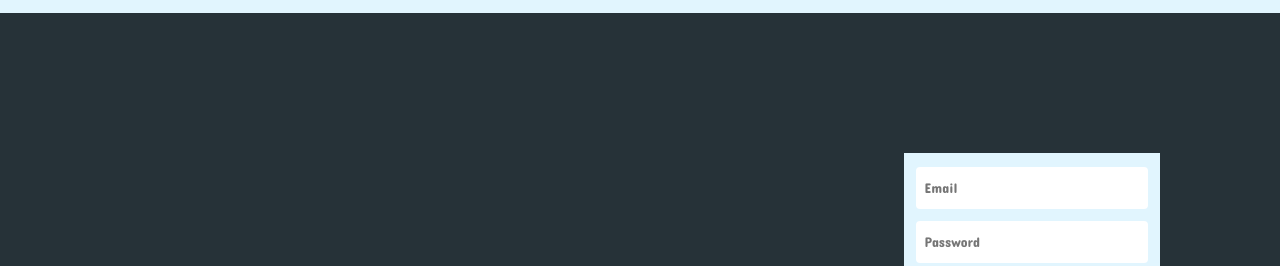
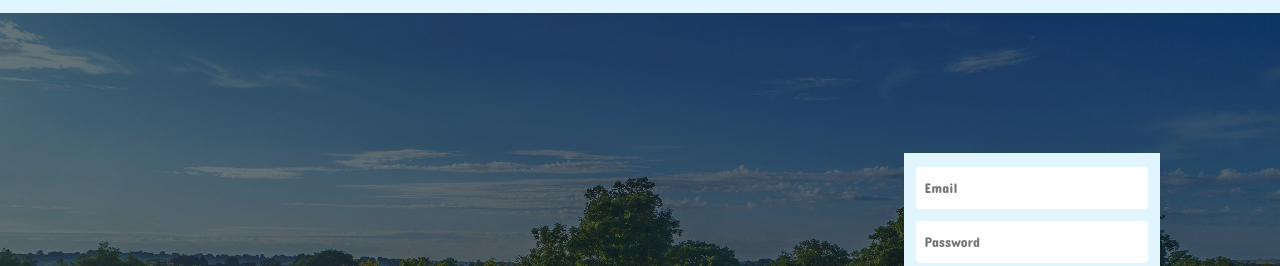
Before and after one commit to zediculz/farmersclub, a plain HTML site: page index.html in a window 1280 px wide. Shown: the part 83-349 px from the top of the page. Drawn offline with Linux system fonts and the light colour scheme; the site is published under a folder, as on GitHub Pages, so addresses that start at the root find nothing.

Commit message:
Update style.css

```diff
--- a/style.css
+++ b/style.css
@@ -23,7 +23,7 @@ header h1 a{
 .landing-page{
    width: 100%;
    height: 90vh;
-   background: url(/farm.jpg);
+   background: url(farm.jpg);
    background-repeat: no-repeat;
    background-size: cover;
    background-clip: border-box;
```
